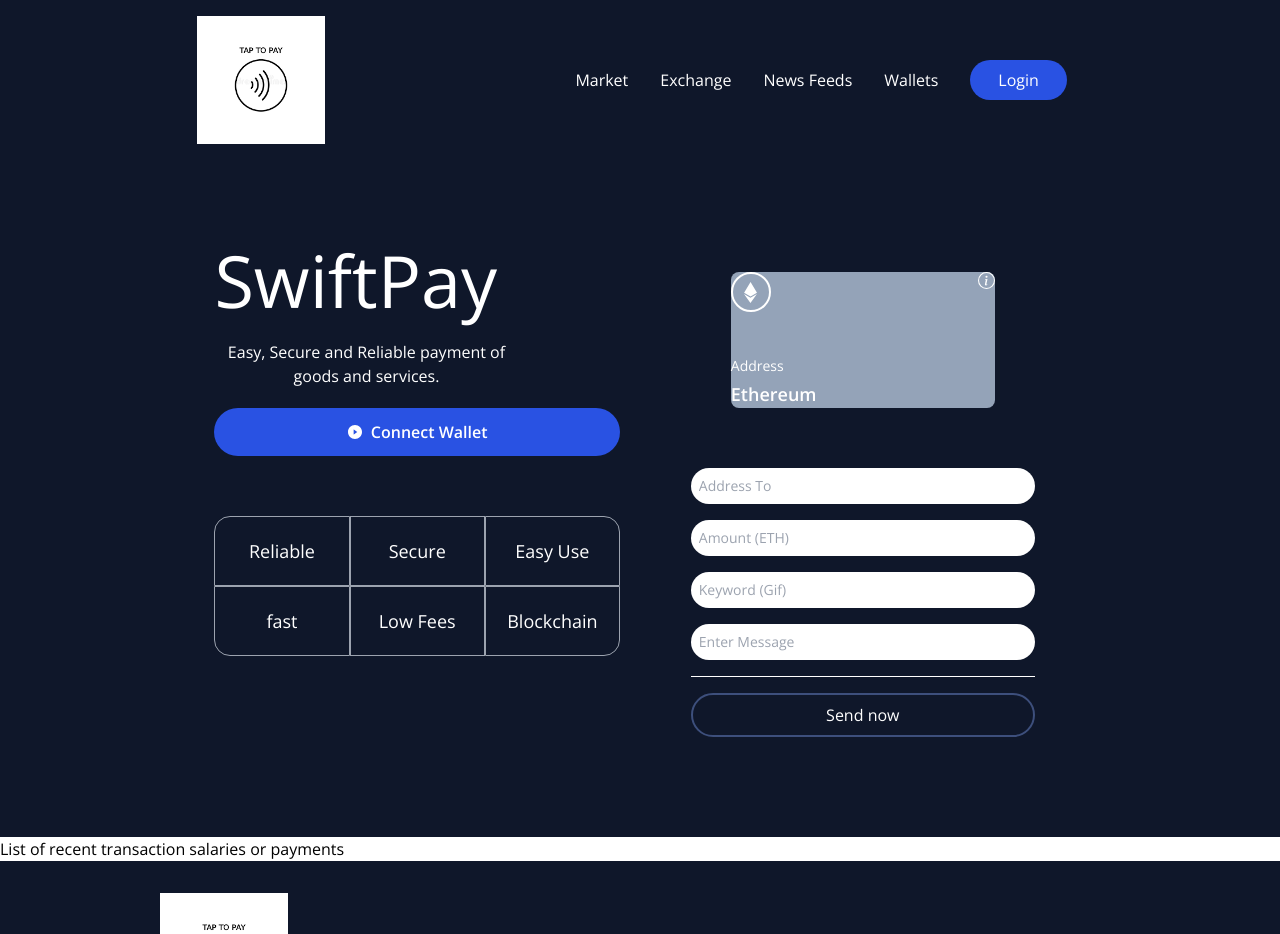
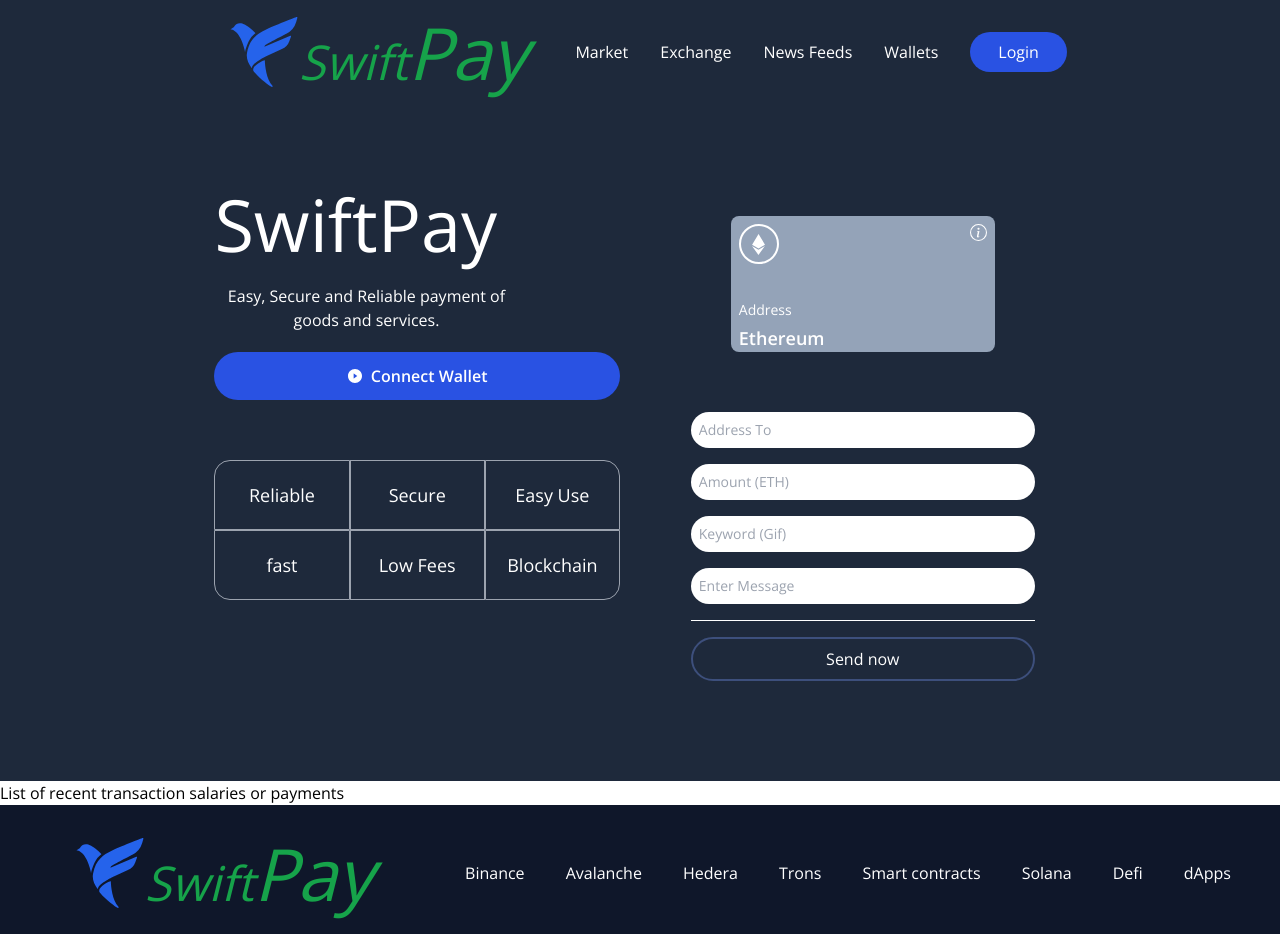
Before and after one commit to Lukman-01/SwiftPay-Web3-App, a React (Vite) app: page / in a window 1280 px wide. Shown: the top 934 px of the page. Built offline with nearby package versions, Linux system fonts and the light colour scheme.

Commit message:
frontend and smart contract ready

```diff
--- a/src/App.jsx
+++ b/src/App.jsx
@@ -2,7 +2,7 @@
 
 const App = () => (
   <div className="min-h-screen">
-    <div className="bg-slate-900">
+    <div className="bg-slate-800">
       <Navbar />
       <Welcome />
     </div>
--- a/src/components/Footer.jsx
+++ b/src/components/Footer.jsx
@@ -1,12 +1,14 @@
 import React from "react";
-
-import logo from "../images/logo.png";
+import { SiFampay } from "react-icons/si";
 
 const Footer = () => (
   <div className="w-full flex md:justify-center justify-between items-center flex-col p-4 bg-slate-900">
     <div className="w-full flex sm:flex-row flex-col justify-between items-center my-4">
       <div className="flex flex-[0.5] justify-center items-center">
-        <img src={logo} alt="logo" className="w-32" />
+        <SiFampay fontSize={70} className="text-blue-600" />
+        <p className="text-5xl italic text-green-600">
+          Swift<span className="text-7xl">Pay</span>
+        </p>
       </div>
       <div className="flex flex-1 justify-evenly items-center flex-wrap sm:mt-0 mt-5 sm:flex-row flex-col w-full">
         <p className="text-white text-base text-center mx-2 cursor-pointer">
@@ -38,7 +40,8 @@
 
     <div className="flex justify-center items-center flex-col mt-5">
       <p className="text-white text-sm text-center">
-        SwiftPay is surely your best option for secure,fast and reliable payment gig.
+        SwiftPay is surely your best option for secure,fast and reliable payment
+        gig.
       </p>
       <p className="text-white text-sm text-center font-medium mt-2">
         info@swiftpay.com
--- a/src/components/Navbar.jsx
+++ b/src/components/Navbar.jsx
@@ -1,6 +1,7 @@
 import React from "react";
 import { HiMenuAlt4 } from "react-icons/hi";
 import { AiOutlineClose } from "react-icons/ai";
+import { SiFampay } from "react-icons/si";
 
 import logo from "../images/logo.png";
 
@@ -13,8 +14,11 @@
 
   return (
     <nav className="w-full flex md:justify-center justify-between items-center p-4">
-      <div className="md:flex-[0.5] flex-initial justify-center items-center">
-        <img src={logo} alt="logo" className="w-32 cursor-pointer" />
+      <div className="flex md:flex-[0.5] flex-initial justify-center items-center">
+        <SiFampay fontSize={70} className="text-blue-600" />
+        <p className="text-5xl italic text-green-600">
+          Swift<span className="text-7xl">Pay</span>
+        </p>
       </div>
       <ul className="text-white md:flex hidden list-none flex-row justify-between items-center flex-initial">
         {["Market", "Exchange", "News Feeds", "Wallets"].map((item, index) => (
--- a/src/components/Welcome.jsx
+++ b/src/components/Welcome.jsx
@@ -63,8 +63,8 @@
 
         <div className="flex flex-col flex-1 items-center justify-start w-full md:mt-0 mt-10 ">
           <div className="p-3 flex justify-end items-start flex-col rounded-full h-40 sm:w-72 w-full my-5 ">
-            <div className="flex justify-between flex-col w-full h-full rounded-lg border-white bg-[#94a3b8]">
-              <div className="flex justify-between items-start">
+            <div className="flex justify-between flex-col w-full h-full rounded-lg border-white bg-[#94a3b8] px-2">
+              <div className="flex justify-between items-start my-2">
                 <div className="w-10 h-10 rounded-full border-2 border-white flex justify-center items-center">
                   <SiEthereum fontSize={21} color="#fff" />
                 </div>
```
